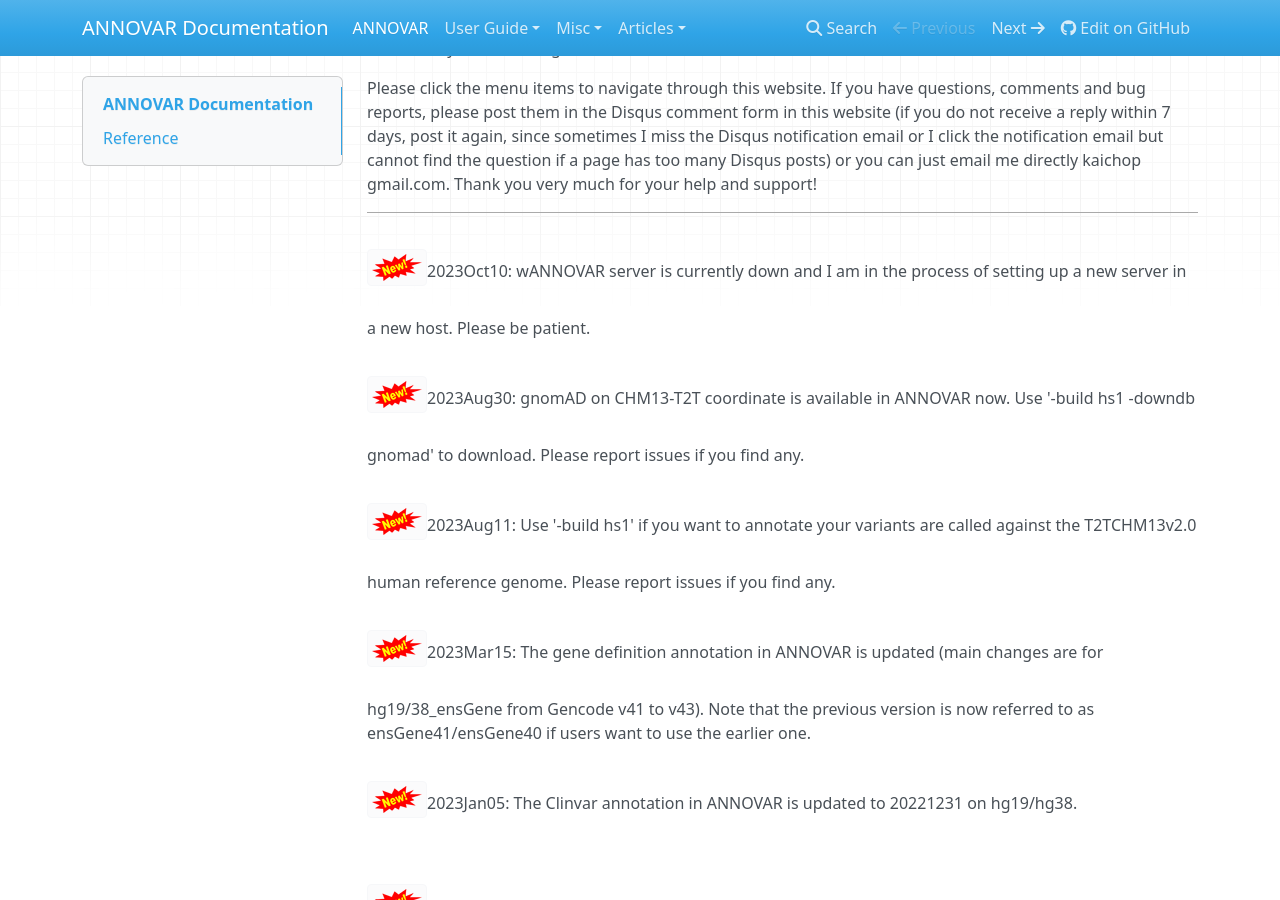
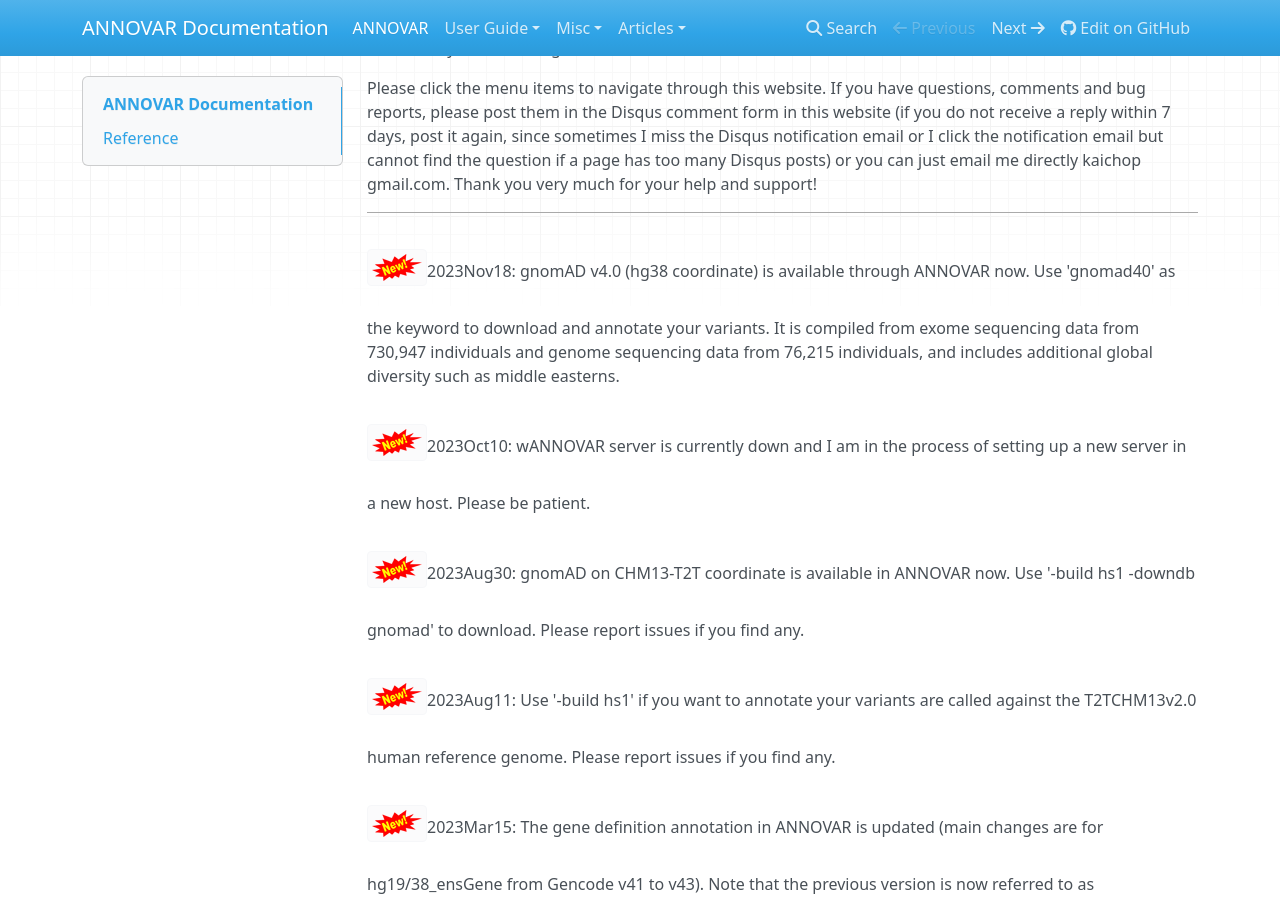
Before and after one commit to WGLab/doc-ANNOVAR, an MkDocs documentation site: the page built from docs/index.md, in a window 1280 px wide and 900 px high, scrolled down 546 px. Built offline with MkDocs 1.6.1, drawn with Linux system fonts in a browser that asks for light colours; nearby versions of some CDN libraries.

Commit message:
Update index.md

```diff
--- a/docs/index.md
+++ b/docs/index.md
@@ -10,6 +10,8 @@ ANNOVAR is an efficient software tool to utilize update-to-date information to f
 Please click the menu items to navigate through this website. If you have questions, comments and bug reports, please post them in the Disqus comment form in this website (if you do not receive a reply within 7 days, post it again, since sometimes I miss the Disqus notification email or I click the notification email but cannot find the question if a page has too many Disqus posts) or you can just email me directly kaichop gmail.com. Thank you very much for your help and support!
 
 ---
+
+![new](img/new.png)2023Nov18: gnomAD v4.0 (hg38 coordinate) is available through ANNOVAR now. Use 'gnomad40' as the keyword to download and annotate your variants. It is compiled from exome sequencing data from 730,947 individuals and genome sequencing data from 76,215 individuals, and includes additional global diversity such as middle easterns.
 
 ![new](img/new.png)2023Oct10: wANNOVAR server is currently down and I am in the process of setting up a new server in a new host. Please be patient.
 
```
